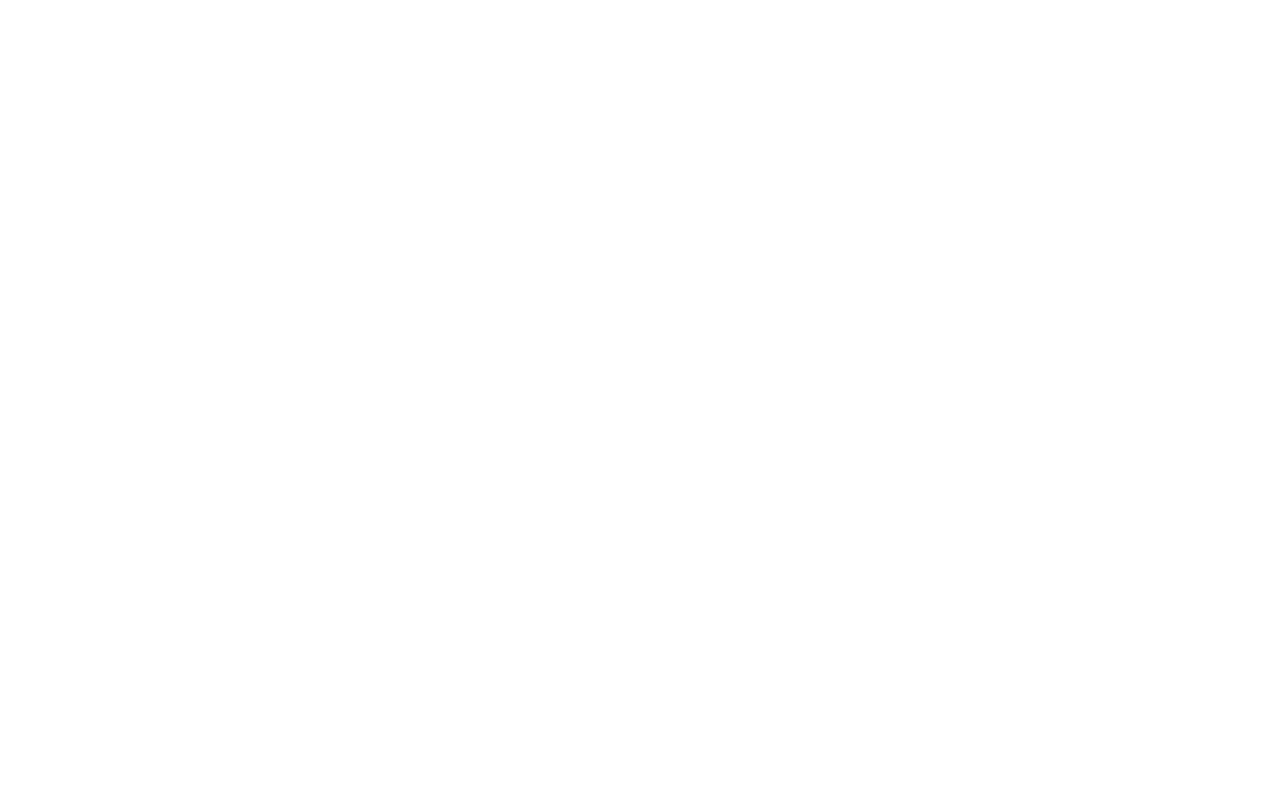
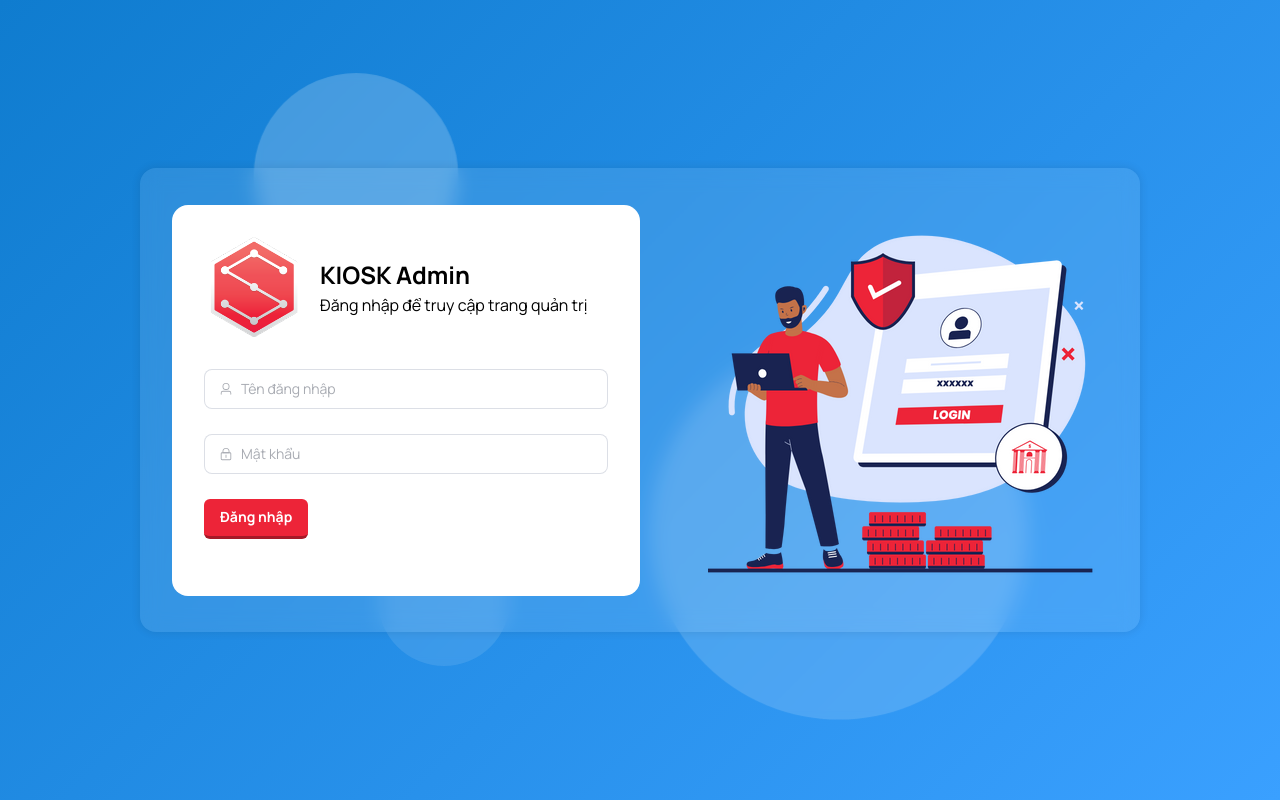
Before and after one commit to vucodiing/vue-dashboard, a Vue app: page /login in a window 1280 px wide. Built offline with nearby package versions, Linux system fonts and the light colour scheme.

Commit message:
update: login

```diff
--- a/src/component/BaseButton/BaseButton.vue
+++ b/src/component/VButton/VButton.vue
@@ -1,5 +1,5 @@
 <template>
-  <button :disabled="loading || disabled" :class="['base-btn', `scope-${scope}`]">
+  <button :disabled="loading || disabled" :class="['v-btn', `scope-${scope}`]">
     <span :style="{ visibility: loading ? 'hidden' : 'visible' }">
       <i v-if="icon" :class="icon"></i>
       <slot></slot>
@@ -23,7 +23,7 @@
   scope?: ButtonScope;
 }
 
-const props = withDefaults(defineProps<Props>(), {
+withDefaults(defineProps<Props>(), {
   loading: false,
   disabled: false,
   icon: undefined,
@@ -32,7 +32,7 @@
 </script>
 
 <style scoped>
-.base-btn {
+.v-btn {
   --color-primary: #ed2438;
   --color-secondary: #0f7ccf;
   --color-success: #22c55e;
@@ -60,16 +60,16 @@
     transform 0.1s ease;
 }
 
-.base-btn:disabled {
+.v-btn:disabled {
   opacity: 0.7;
   cursor: not-allowed;
 }
 
-.base-btn:not(:disabled):hover {
+.v-btn:not(:disabled):hover {
   opacity: 0.9;
 }
 
-.base-btn:not(:disabled):active {
+.v-btn:not(:disabled):active {
   transform: translateY(2px);
   border-bottom-width: 1px;
   padding-bottom: calc(10px + 2px);
@@ -100,7 +100,7 @@
   --btn-color: var(--color-info);
 }
 
-.base-btn {
+.v-btn {
   background: var(--btn-color);
   border-bottom-color: color-mix(in srgb, var(--btn-color), black 30%);
 }
--- a/src/main.ts
+++ b/src/main.ts
@@ -3,7 +3,7 @@
 import ElementPlus from 'element-plus';
 import 'element-plus/dist/index.css';
 import App from './App.vue';
-import BaseButton from './component/BaseButton/BaseButton.vue';
+import VButton from './component/VButton/VButton.vue';
 import router from './router';
 import './styles/index.scss';
 const app = createApp(App);
@@ -11,6 +11,6 @@
 app.use(createPinia());
 app.use(router);
 app.use(ElementPlus);
-app.component('BaseButton', BaseButton);
+app.component('VButton', VButton);
 
 app.mount('#app');
--- a/src/styles/variable.scss
+++ b/src/styles/variable.scss
@@ -15,7 +15,7 @@
   --border-radius-sm: 4px;
   --border-radius-md: 8px;
   --border-radius-lg: 12px;
-  --border-radius-xl: 16px;
+  --border-radius: 16px;
 
   --color-primary: #ed2438;
   --color-secondary: #0f7ccf;
--- a/src/views/LoginView/LoginView.vue
+++ b/src/views/LoginView/LoginView.vue
@@ -1,15 +1,224 @@
 <template>
   <div class="login">
-    <div class="login__container"></div>
+    <div class="login__circles">
+      <div class="circle circle-1"></div>
+      <div class="circle circle-2"></div>
+      <div class="circle circle-3"></div>
+    </div>
+    <div class="login__container">
+      <div class="login__form">
+        <div class="login__form--header">
+          <img src="@/assets/logo.png" alt="logo" height="100" width="100" />
+          <div class="login__form--header--text">
+            <p>KIOSK Admin</p>
+            <p>Đăng nhập để truy cập trang quản trị</p>
+          </div>
+        </div>
+        <el-form
+          ref="ruleFormRef"
+          :model="form"
+          :rules="rules"
+          class="login-form"
+          @submit.prevent="submitForm(ruleFormRef)"
+        >
+          <el-form-item prop="username">
+            <el-input v-model="form.username" placeholder="Tên đăng nhập" size="large">
+              <template #prefix>
+                <el-icon><User /></el-icon>
+              </template>
+            </el-input>
+          </el-form-item>
+          <el-form-item prop="password">
+            <el-input
+              v-model="form.password"
+              type="password"
+              placeholder="Mật khẩu"
+              show-password
+              size="large"
+            >
+              <template #prefix>
+                <el-icon><Lock /></el-icon>
+              </template>
+            </el-input>
+          </el-form-item>
+          <el-form-item>
+            <VButton :loading="loading" @click="submitForm(ruleFormRef)"> Đăng nhập </VButton>
+          </el-form-item>
+        </el-form>
+      </div>
+      <div class="login__image">
+        <img src="@/assets/login.png" alt="" />
+      </div>
+    </div>
   </div>
 </template>
+
+<script setup lang="ts">
+import { reactive, ref } from 'vue';
+import type { FormInstance, FormRules } from 'element-plus';
+import { User, Lock } from '@element-plus/icons-vue';
+
+const ruleFormRef = ref<FormInstance>();
+const loading = ref(false);
+
+const form = reactive({
+  username: '',
+  password: '',
+});
+
+const rules = reactive<FormRules>({
+  username: [
+    {
+      required: true,
+      message: 'Vui lòng nhập tên đăng nhập',
+      trigger: 'blur',
+    },
+    {
+      min: 3,
+      message: 'Tên đăng nhập phải có ít nhất 3 ký tự',
+      trigger: 'blur',
+    },
+  ],
+  password: [
+    {
+      required: true,
+      message: 'Vui lòng nhập mật khẩu',
+      trigger: 'blur',
+    },
+    {
+      min: 6,
+      message: 'Mật khẩu phải có ít nhất 6 ký tự',
+      trigger: 'blur',
+    },
+  ],
+});
+
+const submitForm = async (formEl: FormInstance | undefined) => {
+  if (!formEl) return;
+  await formEl.validate((valid, _fields) => {
+    if (valid) {
+      loading.value = true;
+      // console.log('submit!', form);
+      // Simulate API call
+      setTimeout(() => {
+        loading.value = false;
+      }, 2000);
+    } else {
+      // console.log('error submit!', fields);
+    }
+  });
+};
+</script>
 
 <style scoped lang="scss">
 .login {
   height: 100vh;
   align-content: center;
+  background: var(--bg-gadient-secondary);
+  position: relative;
+  overflow: hidden;
+
+  &__circles {
+    position: absolute;
+    top: 0;
+    left: 0;
+    width: 100%;
+    height: 100%;
+    pointer-events: none;
+    z-index: 0;
+  }
+
+  .circle {
+    position: absolute;
+    border-radius: 50%;
+    background: rgba(255, 255, 255, 0.2);
+    backdrop-filter: blur(4px);
+    animation: float 6s ease-in-out infinite;
+
+    &-1 {
+      width: 200px;
+      height: 200px;
+      top: 10%;
+      left: 20%;
+      animation-delay: 0s;
+    }
+
+    &-2 {
+      width: 370px;
+      height: 370px;
+      bottom: 10%;
+      right: 20%;
+      animation-delay: -2s;
+      background: rgba(255, 255, 255, 0.15);
+    }
+
+    &-3 {
+      width: 120px;
+      height: 120px;
+      bottom: 15%;
+      left: 30%;
+      animation-delay: -4s;
+      background: rgba(255, 255, 255, 0.1);
+    }
+  }
+
   &__container {
-    border-radius: var(--radius-xl);
+    padding: 2rem;
+    background-color: rgba(255, 255, 255, 0.1);
+    backdrop-filter: blur(10px);
+    border-radius: var(--border-radius);
+    box-shadow: 0 0 10px rgba(0, 0, 0, 0.1);
+    width: 90%;
+    max-width: 1000px;
+    margin: 0 auto;
+    display: flex;
+    justify-content: space-between;
+    align-items: center;
+    gap: 2rem;
+    position: relative;
+    z-index: 1;
+    animation: fadeOn 0.5s ease-in-out;
+  }
+  &__form {
+    padding: 2rem;
+    width: 50%;
+    background-color: #fff;
+    border-radius: var(--border-radius);
+    &--header {
+      display: flex;
+      align-items: center;
+      gap: 1rem;
+      margin-bottom: 2rem;
+    }
+    &--header--text {
+      p:first-child {
+        font-size: var(--font-size-xl);
+        font-weight: 600;
+      }
+    }
+  }
+}
+
+@keyframes float {
+  0% {
+    transform: translateY(0px) scale(1);
+  }
+  50% {
+    transform: translateY(-20px) scale(1.1);
+  }
+  100% {
+    transform: translateY(0px) scale(1);
+  }
+}
+
+@keyframes fadeOn {
+  0% {
+    transform: translateY(20px);
+    opacity: 0.7;
+  }
+  100% {
+    transform: translateY(0);
+    opacity: 1;
   }
 }
 </style>
--- a/src/views/SettingsView.vue
+++ b/src/views/SettingsView.vue
@@ -25,25 +25,19 @@
                 <el-input v-model="accountInfo.email" disabled />
               </el-form-item>
             </el-form>
-            <BaseButton :loading="isLoading" @click="submitForm"> Submit </BaseButton>
-            <BaseButton :loading="isLoading" scope="secondary" @click="submitForm">
-              Submit
-            </BaseButton>
-            <BaseButton
+            <VButton :loading="isLoading" @click="submitForm"> Submit </VButton>
+            <VButton :loading="isLoading" scope="secondary" @click="submitForm"> Submit </VButton>
+            <VButton
               :loading="isLoading"
               scope="success"
               icon="fa-solid fa-magnifying-glass"
               @click="submitForm"
             >
               Tìm kiếm nâng cao
-            </BaseButton>
-            <BaseButton :loading="isLoading" scope="warning" @click="submitForm">
-              Submit
-            </BaseButton>
-            <BaseButton :loading="isLoading" scope="info" @click="submitForm"> Submit </BaseButton>
-            <BaseButton :loading="isLoading" scope="danger" @click="submitForm">
-              Submit
-            </BaseButton>
+            </VButton>
+            <VButton :loading="isLoading" scope="warning" @click="submitForm"> Submit </VButton>
+            <VButton :loading="isLoading" scope="info" @click="submitForm"> Submit </VButton>
+            <VButton :loading="isLoading" scope="danger" @click="submitForm"> Submit </VButton>
           </div>
 
           <!-- Change Password -->
```
Also changed, not shown: src/styles/element.scss (+0 -17 lines), src/assets/bg.png (added), src/assets/login.png (added).
